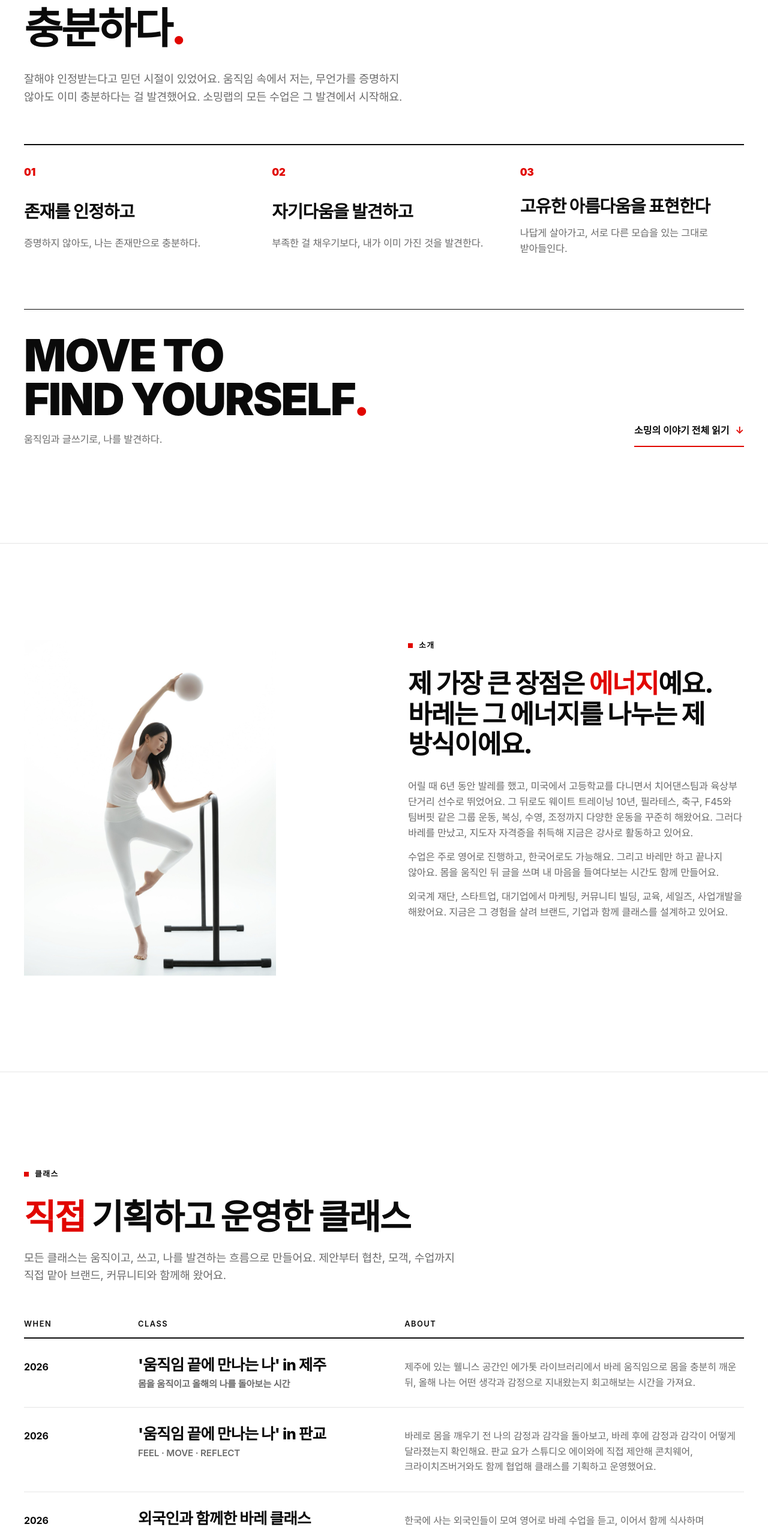
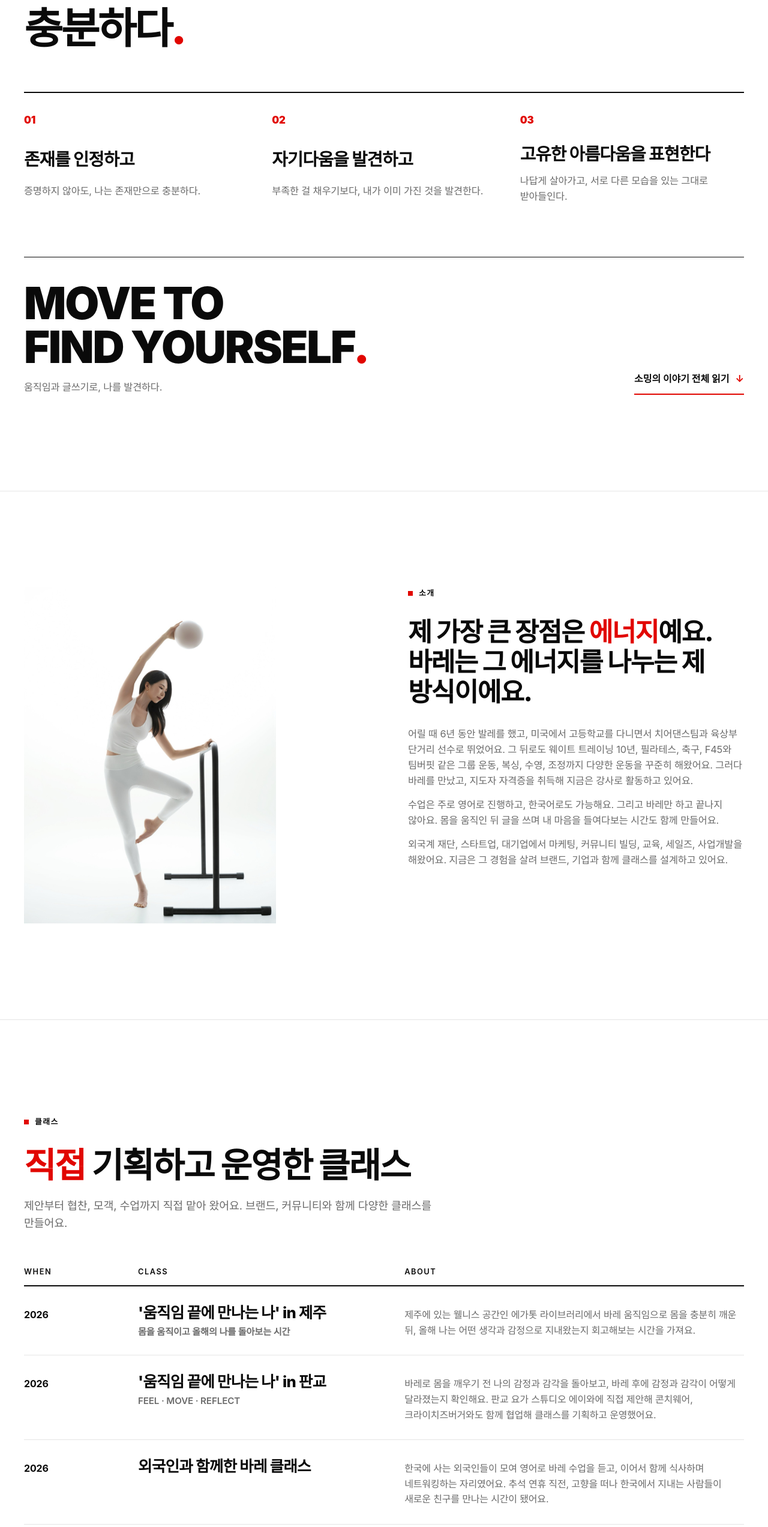
Before and after one commit to dahsoamjeong/soaminglab, a plain HTML site: page index.html in a window 1280 px wide. Shown: the part 1081-3626 px from the top of the page at 60% size. Drawn offline with Linux system fonts and the light colour scheme; a web font is replaced by a local one.

Commit message:
Trim repeated philosophy copy
Remove the philosophy intro paragraph (the story lives in the full
story panel) and restore the original classes and contact intros so
the tagline appears only in the hero and philosophy section.

Co-Authored-By: Claude Opus 5.5 <noreply@anthropic.com>

```diff
--- a/index.html
+++ b/index.html
@@ -96,7 +96,6 @@
 
   /* Philosophy */
   .philosophy h2 { font-size: clamp(2.2rem, 5.6vw, 4.4rem); font-weight: 900; letter-spacing: -0.05em; }
-  .philo-intro { max-width: 36em; margin-top: 28px; color: var(--gray); font-size: clamp(1rem, 1.6vw, 1.15rem); }
   .principles { list-style: none; display: grid; grid-template-columns: 1fr; margin-top: 64px; border-top: 2px solid var(--black); }
   .principles li { display: grid; grid-template-columns: 56px 1fr; gap: 4px 0; padding: 28px 0; border-bottom: 1px solid var(--line); }
   .principles .no { grid-row: span 2; font-weight: 900; color: var(--red); font-size: 1.05rem; line-height: 1.6; }
@@ -291,7 +290,6 @@
   <div class="wrap">
     <div class="label" data-ko="소밍랩의 철학">Philosophy</div>
     <h2 class="reveal" data-ko='나로 있는 것만으로<br>충분하다<span class="red">.</span>'>Being You<br>Is Enough<span class="red">.</span></h2>
-    <p class="philo-intro reveal" data-ko="잘해야 인정받는다고 믿던 시절이 있었어요. 움직임 속에서 저는, 무언가를 증명하지 않아도 이미 충분하다는 걸 발견했어요. 소밍랩의 모든 수업은 그 발견에서 시작해요.">I used to believe I had to be good at things to be worth something. Through movement, I found I was already enough, with nothing to prove. Every SOAMING LAB class starts from there.</p>
 
     <ol class="principles">
       <li class="reveal" style="--i:0"><span class="no">01</span><h3 data-ko="존재를 인정하고">Accept who you are</h3><p data-ko="증명하지 않아도, 나는 존재만으로 충분하다.">No need to prove anything. You are enough as you are.</p></li>
@@ -344,7 +342,7 @@
   <div class="wrap">
     <div class="label" data-ko="클래스">Classes</div>
     <h2 data-ko='<span class="red">직접</span> 기획하고 운영한 클래스'>Classes I Built from the <span class="red">Ground Up</span></h2>
-    <p class="programs-intro" data-ko="모든 클래스는 움직이고, 쓰고, 나를 발견하는 흐름으로 만들어요. 제안부터 협찬, 모객, 수업까지 직접 맡아 브랜드, 커뮤니티와 함께해 왔어요.">Every class follows the same flow: move, write, and discover yourself. I’ve handled everything from the pitch and sponsorships to recruiting and teaching, alongside brands and communities.</p>
+    <p class="programs-intro" data-ko="제안부터 협찬, 모객, 수업까지 직접 맡아 왔어요. 브랜드, 커뮤니티와 함께 다양한 클래스를 만들어요.">I’ve handled everything from the pitch and sponsorships to recruiting and teaching, creating classes with brands and communities.</p>
 
     <div class="program-head classes"><span>When</span><span>Class</span><span>About</span></div>
     <ul class="program-list classes">
@@ -429,7 +427,7 @@
   <div class="wrap">
     <div class="label" data-ko="소밍랩과 함께하기">Let’s Collaborate</div>
     <h2 data-ko="좋은 에너지,<br>함께 나눠요.">Let’s Share<br>Good Energy.</h2>
-    <p class="contact-intro" data-ko="나로 있는 것만으로 충분한 시간을 함께 만들어요.<br> 클래스부터 브랜드 협업, 커뮤니티 프로그램까지, 아직 구체적이지 않은 아이디어도 편하게 남겨주세요.">Let’s create time where being yourself is enough.<br> From classes to brand collaborations and community programs, share your idea, even if you’re still figuring out the details.</p>
+    <p class="contact-intro" data-ko="클래스부터 브랜드 협업, 커뮤니티 프로그램까지.<br> 아직 구체적이지 않은 아이디어도 편하게 남겨주세요.">From classes to brand collaborations and community programs.<br> Share your idea, even if you’re still figuring out the details.</p>
     <div class="contact-actions">
       <button class="inquiry-cta" id="inquiryToggle" type="button" aria-expanded="false" aria-controls="inquiryPanel" data-ko="협업 문의하기">Start a collaboration</button>
     </div>
```
